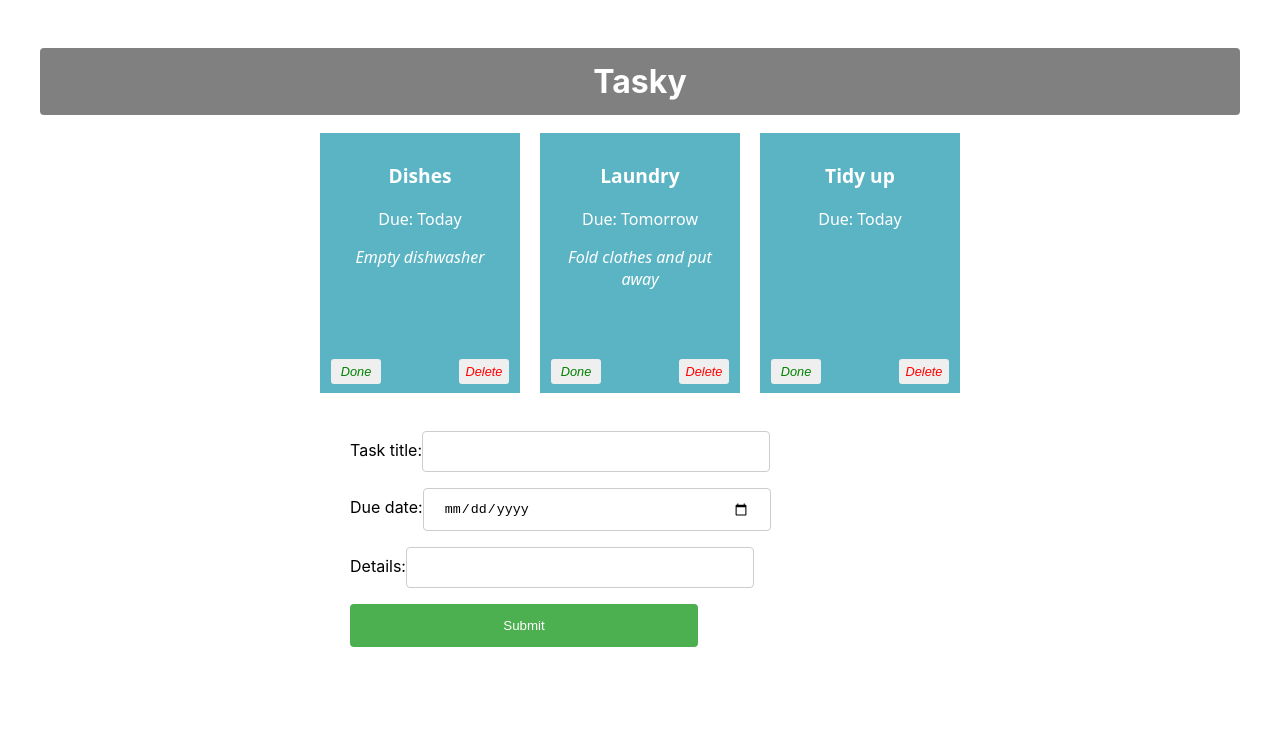
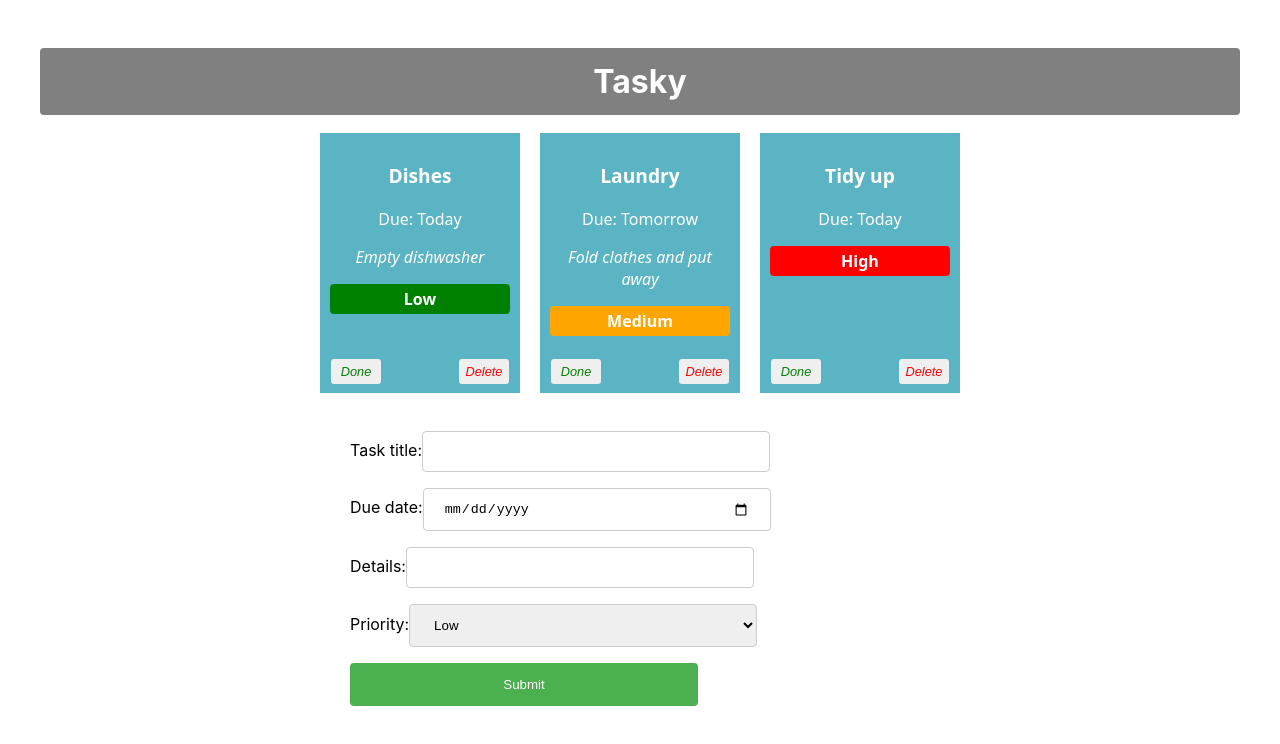
Before and after one commit to AmandaLouisee/react-basics-labs, a React (Create React App) app in the folder tasky/: page / in a window 1280 px wide. Shown: the top 744 px of the page. Built offline with nearby package versions, Linux system fonts and the light colour scheme.

Commit message:
Tasky Lab 2 - Exercises done

```diff
--- a/tasky/src/App.css
+++ b/tasky/src/App.css
@@ -92,3 +92,22 @@
   width: 50%;
   margin: auto;
 }
+
+.priority{
+  font-weight: bold;
+}
+
+select{
+  width: 60%;
+  padding: 12px 20px;
+  margin: 8px 0;
+  display: inline-block;
+  border: 1px solid #ccc;
+  border-radius: 4px;
+  box-sizing: border-box;
+}
+
+.priority{
+  border-radius: 4px;
+  padding: 4px 10px;
+}
--- a/tasky/src/App.js
+++ b/tasky/src/App.js
@@ -7,9 +7,9 @@
 function App() {
   const [ taskState, setTaskState ] = useState({
     tasks: [
-      { id: 1, title:"Dishes", description: "Empty dishwasher", deadline: "Today", done: false },
-      { id: 2, title: "Laundry", description: "Fold clothes and put away", deadline: "Tomorrow", done: false },
-      { id: 3, title: "Tidy up", deadline: "Today", done: false}
+      { id: 1, title:"Dishes", description: "Empty dishwasher", deadline: "Today", done: false, priority: "Low" },
+      { id: 2, title: "Laundry", description: "Fold clothes and put away", deadline: "Tomorrow", done: false, priority: "Medium"},
+      { id: 3, title: "Tidy up", deadline: "Today", done: false, priority: "High"}
     ]
   });
   const [formState, setFormState] = useState({
@@ -41,6 +41,9 @@
       case "description":
           form.description = event.target.value;
           break;
+      case "priority":
+        form.priority = event.target.value;
+        break;
       case "deadline":
           form.deadline = event.target.value;
           break;
@@ -72,6 +75,7 @@
     <Task
       title={task.title}
       description={task.description}
+      priority={task.priority}
       deadline={task.deadline}
       key={task.id}
       done={task.done}
--- a/tasky/src/components/Form.js
+++ b/tasky/src/components/Form.js
@@ -19,6 +19,16 @@
             Details:
             <input type="text" name="description" onChange={(event) => props.change(event)}/>
         </label>
+        <br />
+        <label>
+            Priority:
+            <select name="priority" onChange={(event) => props.change(event)}>
+            <option value="Low">Low</option>
+            <option value="Medium">Medium</option>
+            <option value="High">High</option>
+            </select>
+
+        </label>
         <input type="submit" value="Submit" />
         </form>
     </div>
--- a/tasky/src/components/Task.js
+++ b/tasky/src/components/Task.js
@@ -7,6 +7,8 @@
             <p className="title">{props.title}</p>
             <p>Due: {props.deadline}</p>
             <p className="description">{props.description}</p>
+            <p className="priority" style={
+                {backgroundColor: props.priority === 'High' ? 'red' : props.priority === 'Medium' ? 'orange': props.priority === 'Low' ? 'green':'#5bb4c4'}}>{props.priority}</p>
             <button onClick={props.markDone} className='doneButton'>Done</button>
             <button className='deleteButton' onClick={props.deleteTask}>Delete</button>
         </div>
```
